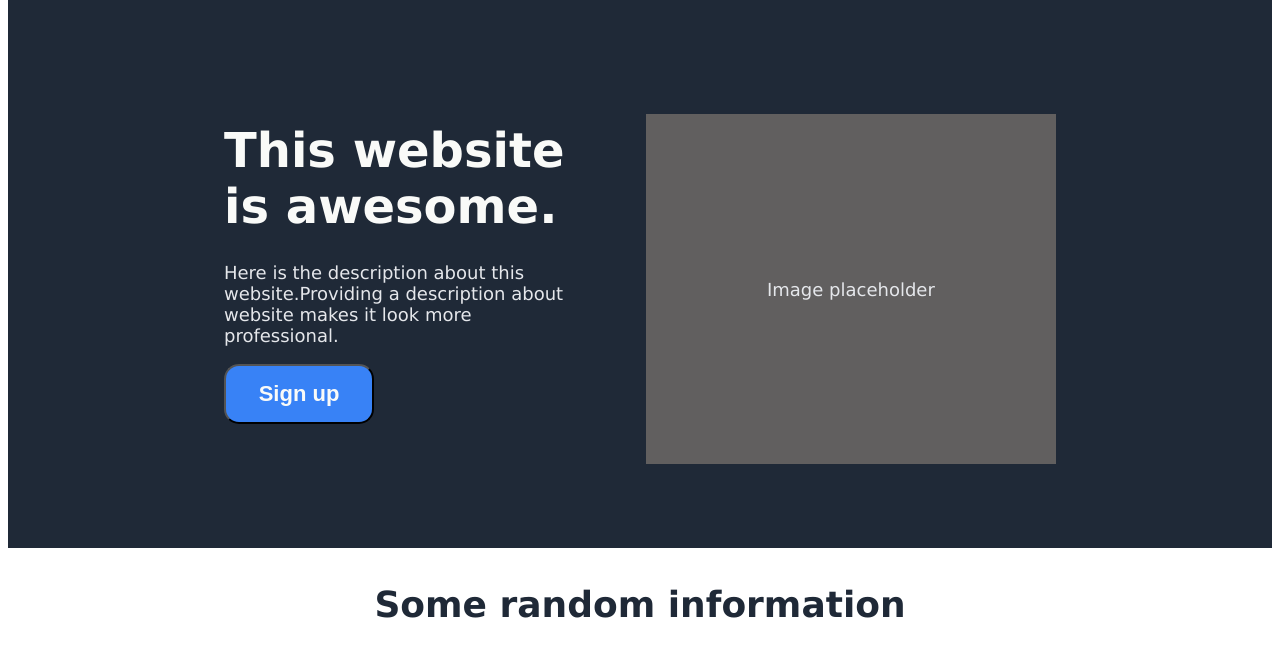
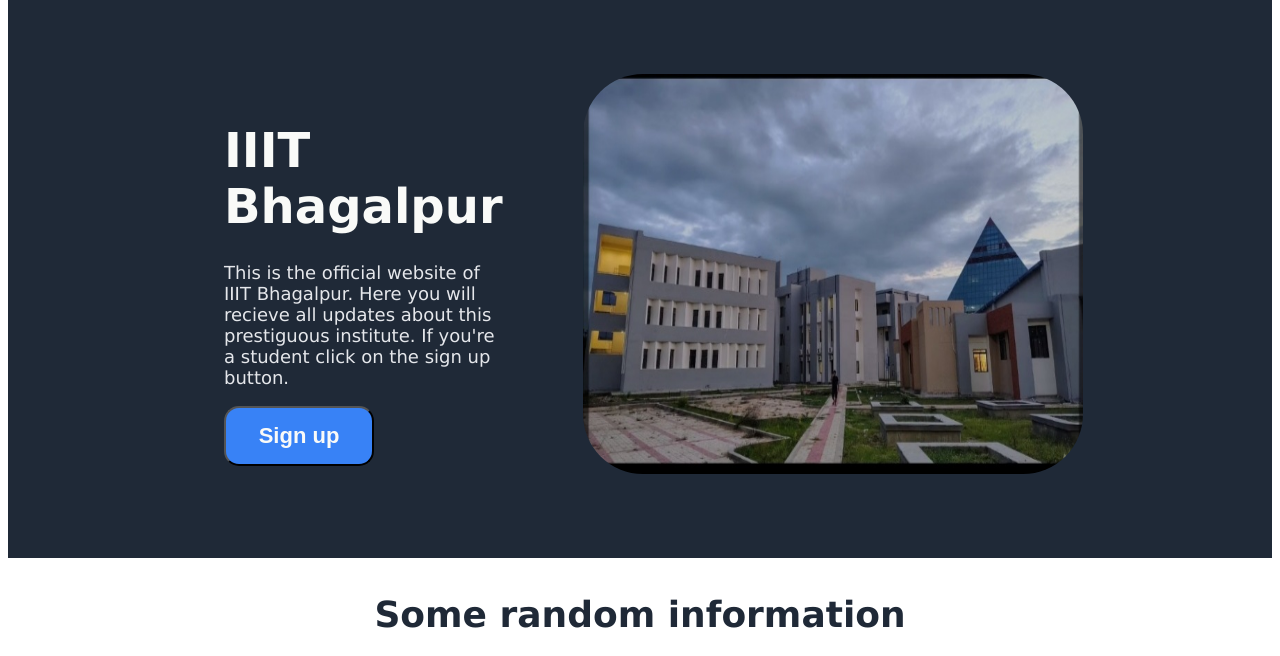
Before and after one commit to Rishi9563/Landing-page, a plain HTML site: page index.html in a window 1280 px wide. Shown: the part 144-800 px from the top of the page. Drawn offline with Linux system fonts and the light colour scheme.

Commit message:
Provide an image and description about college
An image about college has been put and description has been provided

```diff
--- a/index.html
+++ b/index.html
@@ -20,11 +20,11 @@
             </div>
             <div class="content">
                 <div class="text">
-                    <div class="big"><p>This website is awesome.</p></div>
-                    <div class="small"><p>Here is the description about this website.Providing a description about website makes it look more professional.</p></div>
+                    <div class="big"><p>IIIT Bhagalpur</p></div>
+                    <div class="small"><p>This is the official website of IIIT Bhagalpur. Here you will recieve all updates about this prestiguous institute. If you're a student click on the sign up button.</p></div>
                     <button>Sign up</button>
                 </div>
-                <div class="empty"><p>Image placeholder</p></div>
+                <img src="./images/iiit_image.jpg" alt="Couldn't display image" height="400px" width="500px">
             </div>
         </div>
 
--- a/styles.css
+++ b/styles.css
@@ -61,15 +61,8 @@ button {
     font-weight: 600;
 }
 
-.empty {
-    margin-top: 40px;
-    height : 350px;
-    width : 600px;
-    background-color: rgb(97, 95, 95);
-    align-self: center;
-    display: flex;
-    justify-content: center;
-    align-items: center;
+.content img {
+    border-radius: 60px;
 }
 
 .middle {
```
